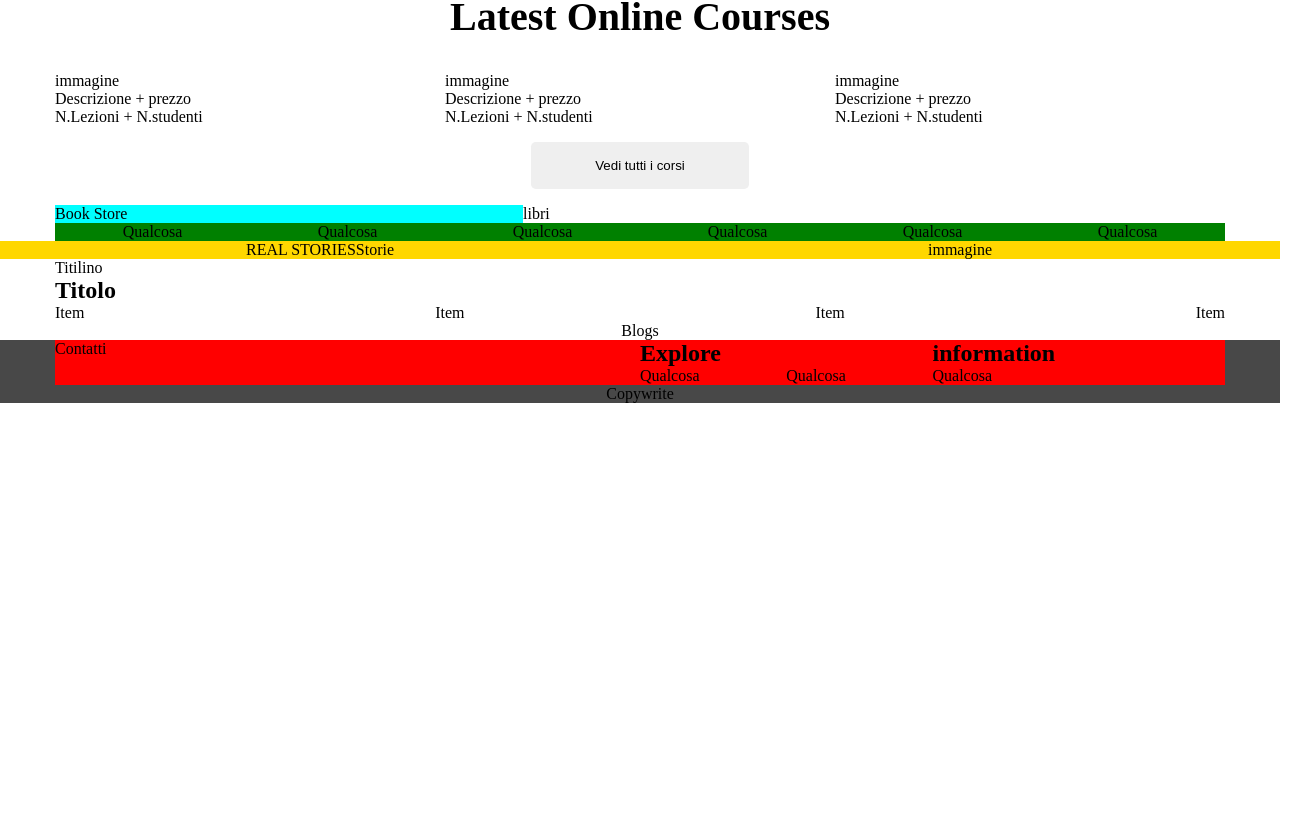
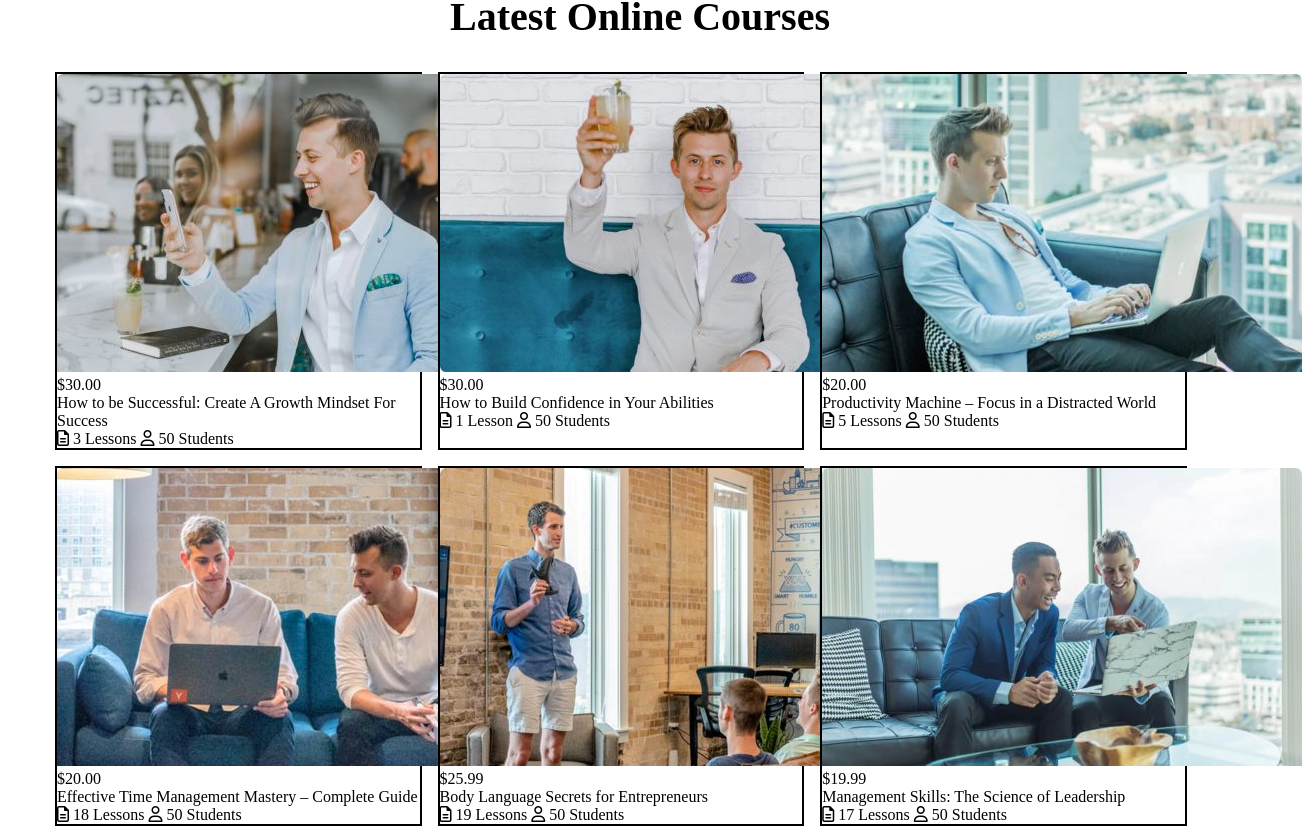
Before and after one commit to Marco-Vigilio/proj-html-vuejs, a Vue app: page / in a window 1280 px wide. Shown: the part 1868-2696 px from the top of the page, 1302 px wide, since content can reach past the window. Before the commit the page ends 2271 px from the top, so only its background shows below. Built offline with nearby package versions, Linux system fonts and the light colour scheme.

Commit message:
faccio vedere le mie Cards dati in un array (non ancora strutturato Card)

```diff
--- a/src/components/main/Card.vue
+++ b/src/components/main/Card.vue
@@ -1,29 +1,69 @@
 <template>
     <div class="card">
-        <div class="header">immagine</div>
-        <div class="main">Descrizione + prezzo</div>
-        <div class="footer">N.Lezioni + N.studenti</div>
-    </div>
+        <div class="header">
+            <img :src="image" alt="image of couse">
+        </div>
+        <div class="main">
+            <span>&dollar;{{ priceNumber }}</span>
+            <span>.{{ priceNumberDecimal }}</span>
+            <p>{{ name }}</p>
+        </div>
+        <div class="footer">
+            <span v-if="numLesson === '1'">
+                <i class="fa-regular fa-file-lines"></i>
+                {{ numLesson }} Lesson
+            </span>
+            <span v-else>
+                <i class="fa-regular fa-file-lines"></i>
+                {{ numLesson }} Lessons
+            </span>
 
-    <div class="card">
-        <div class="header">immagine</div>
-        <div class="main">Descrizione + prezzo</div>
-        <div class="footer">N.Lezioni + N.studenti</div>
-    </div>
-
-    <div class="card">
-        <div class="header">immagine</div>
-        <div class="main">Descrizione + prezzo</div>
-        <div class="footer">N.Lezioni + N.studenti</div>
+            <span>
+                <i class="fa-regular fa-user"></i>
+                {{ numStudents }} Students
+            </span>
+        </div>
     </div>
 </template>
 <script>
 export default {
     name: "Card",
+    props: {
+        name: String,
+        priceNumber: String,
+        priceNumberDecimal: String,
+        image: String,
+        numLesson: String,
+        numStudents: String,
+    },
+    data() {
+        return {
+
+        }
+    },
+    methods: {
+        price() {
+            console.log(this.name);
+        }
+    },
+    /*
+    mounted() {
+        this.price(price);
+    },
+    */
 }
 </script>
 <style lang="scss" scoped>
 .card {
-    width: calc(100% / 3);
+    width: (calc(100% / 3)-2);
+    border: 2px solid black;
+
+    header {
+        width: 100%;
+
+        img {
+            width: 100%;
+        }
+    }
 }
 </style>
--- a/src/components/main/Courses.vue
+++ b/src/components/main/Courses.vue
@@ -5,7 +5,8 @@
             <h2>Latest Online Courses</h2>
         </div>
         <div class="cards">
-            <Card />
+            <Card v-for="course in arrayCourses" :name=course.name :image=course.image :numLesson=course.numberLesson
+                :numStudents=course.students :priceNumber=course.price[0] :priceNumberDecimal=course.price[1] />
         </div>
         <div class="button">
             <button class="button">Vedi tutti i corsi</button>
@@ -18,10 +19,59 @@ export default {
     name: "Courses",
     components: {
         Card,
+    },
+    data() {
+        return {
+            arrayCourses: [
+                {
+                    name: "How to be Successful: Create A Growth Mindset For Success",
+                    numberLesson: "3",
+                    students: "50",
+                    price: ["30", "00"],
+                    image: "../../../src/assets/img/motivation-course-06-480x298.jpg",
+                },
+                {
+                    name: "How to Build Confidence in Your Abilities",
+                    numberLesson: "1",
+                    students: "50",
+                    price: ["30", "00"],
+                    image: "../../../src/assets/img/motivation-course-05-480x298.jpg",
+                },
+                {
+                    name: "Productivity Machine – Focus in a Distracted World",
+                    numberLesson: "5",
+                    students: "50",
+                    price: ["20", "00"],
+                    image: "../../../src/assets/img/motivation-course-04-480x298.jpg",
+                },
+                {
+                    name: "Effective Time Management Mastery – Complete Guide",
+                    numberLesson: "18",
+                    students: "50",
+                    price: ["20", "00"],
+                    image: "../../../src/assets/img/motivation-course-03-480x298.jpg",
+                },
+                {
+                    name: "Body Language Secrets for Entrepreneurs",
+                    numberLesson: "19",
+                    students: "50",
+                    price: ["25", "99"],
+                    image: "../../../src/assets/img/motivation-course-02-480x298.jpg",
+                },
+                {
+                    name: "Management Skills: The Science of Leadership",
+                    numberLesson: "17",
+                    students: "50",
+                    price: ["19", "99"],
+                    image: "../../../src/assets/img/motivation-course-01-480x298.jpg",
+                },
+            ],
         }
+    },
 }
 </script>
 <style lang="scss" scoped>
+section {
     div.title {
         text-align: center;
         padding-bottom: 2rem;
@@ -33,13 +83,17 @@ div.title {
 
     .cards {
         display: flex;
+        flex-wrap: wrap;
+        gap: 1rem;
     }
 
     .button {
         display: flex;
         justify-content: center;
         border: none;
+        margin-top: 1rem;
         padding: 1rem 4rem;
         border-radius: .3rem;
     }
+}
 </style>
```
Lines whose indentation alone changed are shown as unchanged.
